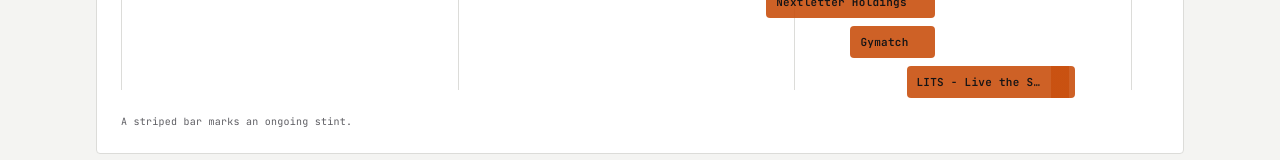
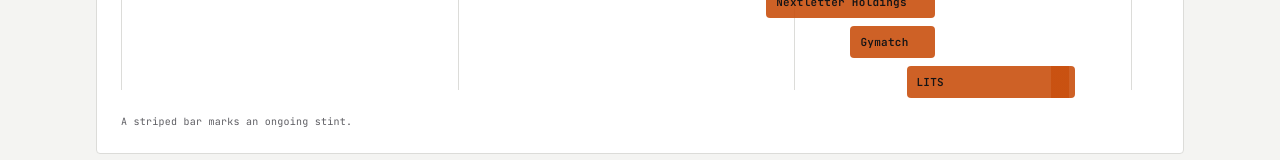
Before and after one commit to GustavoAlbuquerquee/portfolio-profissional, a Next.js app: page /experiencias in a window 1280 px wide. Shown: the part 479-639 px from the top of the page. Built offline with nearby package versions, Linux system fonts and the light colour scheme.

Commit message:
fix: exibe a LITS so pelo nome curto
A experiencia atual passa a mostrar apenas "LITS", no card da lista e
na barra do mapa de passagens, onde o nome completo era cortado.

```diff
--- a/src/data/experiences.ts
+++ b/src/data/experiences.ts
@@ -134,7 +134,7 @@
   },
   {
     id: "lits",
-    organization: "LITS - Live the Standard",
+    organization: "LITS",
     role: { pt: "Full Stack Software Engineer", en: "Full Stack Software Engineer" },
     type: "job",
     start: "2026-05",
```
